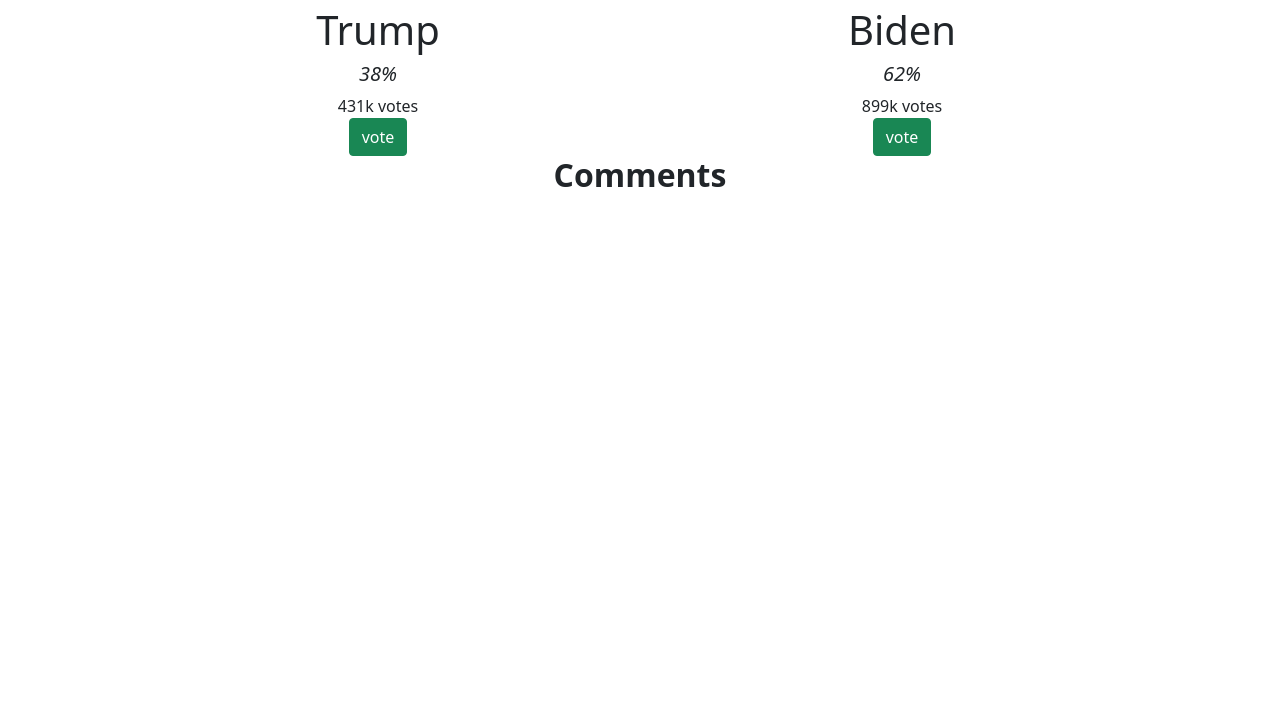
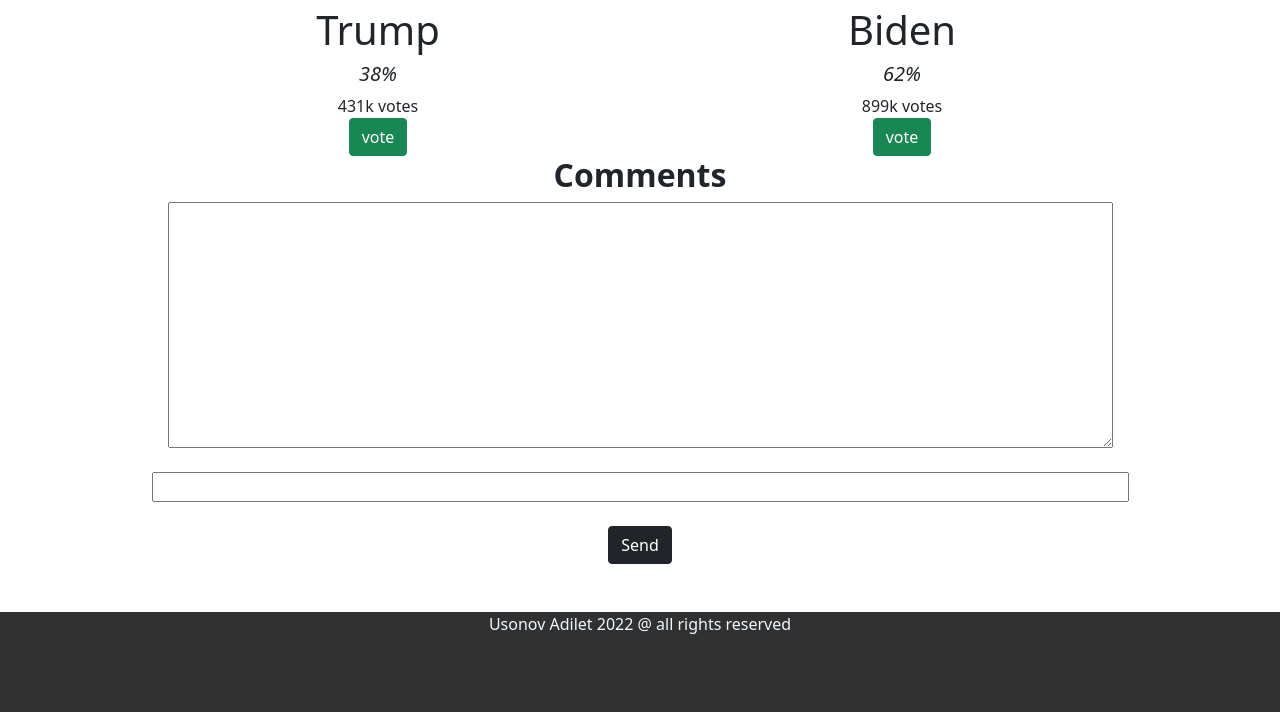
Before and after one commit to adilet-web-dev/skylake, a Django app: page /debates/ in a window 1280 px wide. Shown: the part 363-1075 px from the top of the page. Before the commit the page ends 550 px from the top, so only its background shows below. Run offline with Django 4.2, Linux system fonts and the light colour scheme.

Commit message:
ADD: footer html

```diff
--- a/templates/base.html
+++ b/templates/base.html
@@ -16,7 +16,7 @@
     {% block js %}
 
     {% endblock %}
-
+    {% include 'footer.html' %}
     {% block style %}
 
     {% endblock %}
--- a/templates/debates.html
+++ b/templates/debates.html
@@ -39,5 +39,11 @@
 
         <h2 style="text-align: center"><b>Comments</b></h2>
 
+        <div style="width: 100%; height: 100%; display: grid; place-items: center">
+            <textarea id="chat-log" cols="100" rows="10"></textarea><br>
+            <input id="chat-message-input" type="text" size="100"><br>
+            <input id="chat-message-submit" type="button" value="Send" class="btn btn-dark">
+        </div>
+
     </div>
 {% endblock %}
--- /dev/null
+++ b/templates/footer.html
@@ -0,0 +1,5 @@
+<div style="background-color: #313131; width: 100%; height: 100px; text-align: center; color: aliceblue">
+    <p class="mt-5">
+       Usonov Adilet 2022 @ all rights reserved
+    </p>
+</div>
```
